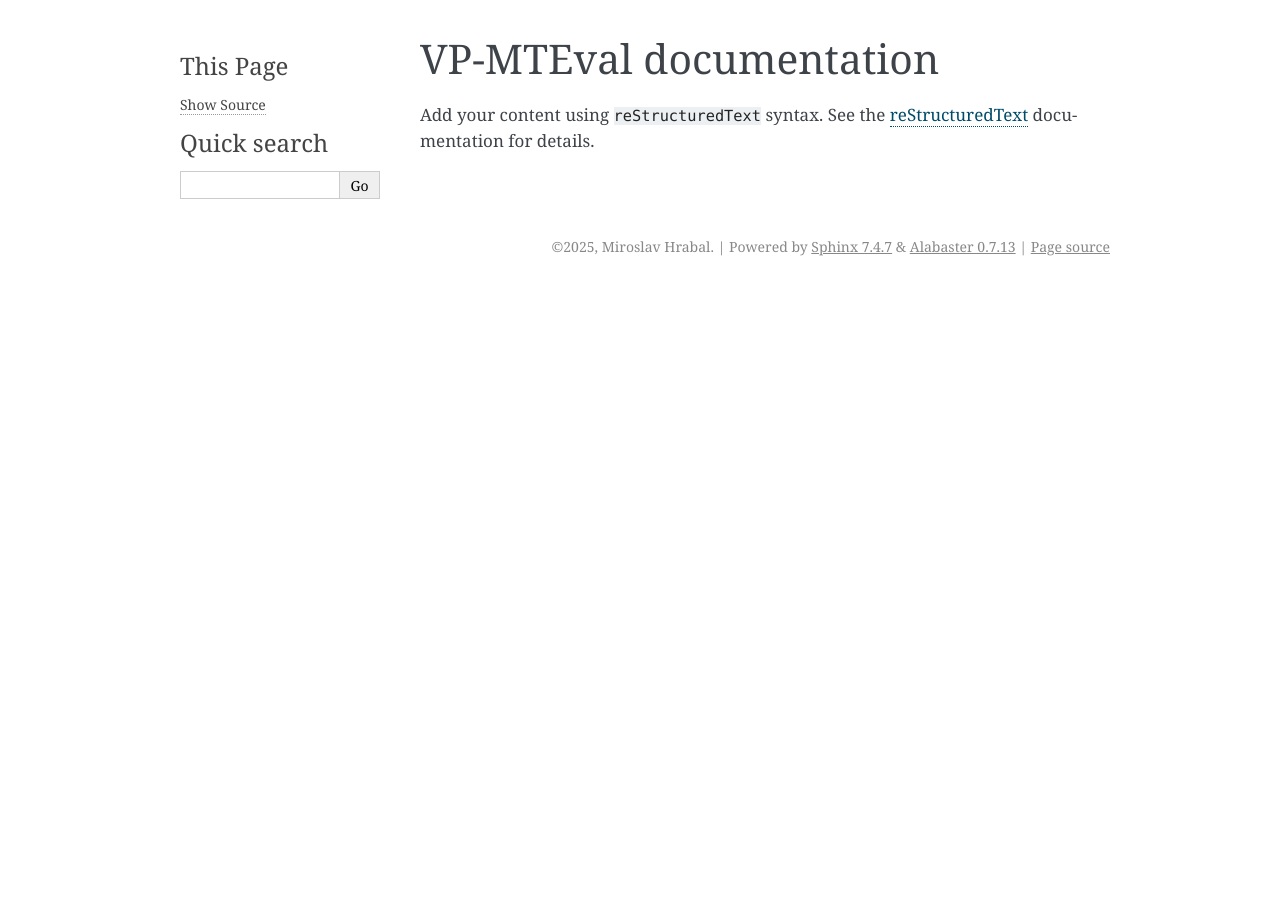
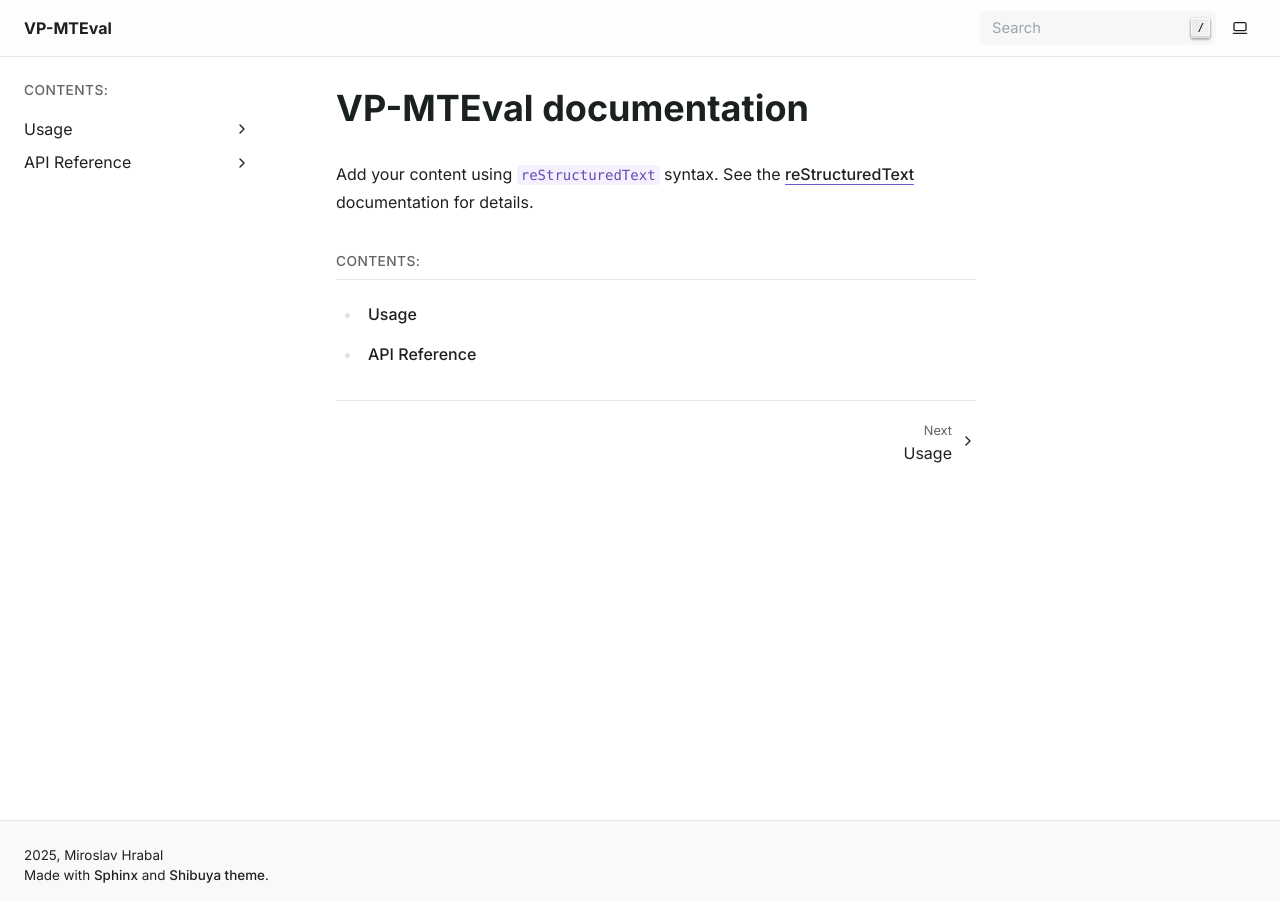
Before and after one commit to hrabalm/vp-mteval, a Sphinx documentation site: the page built from server/docs/index.rst, in a window 1280 px wide. Built offline with Sphinx 7.4.7, drawn with Linux system fonts in a browser that asks for light colours.

```diff
--- a/server/docs/conf.py
+++ b/server/docs/conf.py
@@ -6,22 +6,45 @@
 # -- Project information -----------------------------------------------------
 # https://www.sphinx-doc.org/en/master/usage/configuration.html#project-information
 
-project = 'VP-MTEval'
-copyright = '2025, Miroslav Hrabal'
-author = 'Miroslav Hrabal'
+project = "VP-MTEval"
+copyright = "2025, Miroslav Hrabal"
+author = "Miroslav Hrabal"
 
 # -- General configuration ---------------------------------------------------
 # https://www.sphinx-doc.org/en/master/usage/configuration.html#general-configuration
 
-extensions = []
+extensions = [
+    "sphinx_click",
+    "sphinx_design",
+    "sphinx.ext.todo",
+    "sphinx_copybutton",
+    "sphinx.ext.autodoc",
+    "sphinx.ext.viewcode",
+    "sphinx.ext.napoleon",
+    "sphinxcontrib.mermaid",
+    "sphinx.ext.intersphinx",
+    "sphinx_toolbox.collapse",
+    "sphinx.ext.autosectionlabel",
+]
 
-templates_path = ['_templates']
-exclude_patterns = ['_build', 'Thumbs.db', '.DS_Store']
-
+templates_path = ["_templates"]
+exclude_patterns = ["_build", "Thumbs.db", ".DS_Store"]
 
 
 # -- Options for HTML output -------------------------------------------------
 # https://www.sphinx-doc.org/en/master/usage/configuration.html#options-for-html-output
 
-html_theme = 'alabaster'
-html_static_path = ['_static']
+html_theme = "alabaster"
+html_static_path = ["_static"]
+
+# -- Style configuration -----------------------------------------------------
+html_theme = "shibuya"
+html_static_path = ["_static"]
+html_show_sourcelink = True
+html_title = "VP-MTEval Server Docs"
+html_context = {
+    "github_user": "hrabalm",
+    "github_repo": "vp-mteval",
+    "github_version": "main",
+    "doc_path": "server/docs",
+}
--- a/server/docs/index.rst
+++ b/server/docs/index.rst
@@ -14,3 +14,6 @@ documentation for details.
 .. toctree::
    :maxdepth: 2
    :caption: Contents:
+
+   usage/index
+   api/index
--- /dev/null
+++ b/server/docs/usage/index.rst
@@ -0,0 +1,6 @@
+=====
+Usage
+=====
+
+.. toctree::
+    :titlesonly:
```
Also changed, not shown: server/docs/api/index.rst (added, +8 -0 lines).
